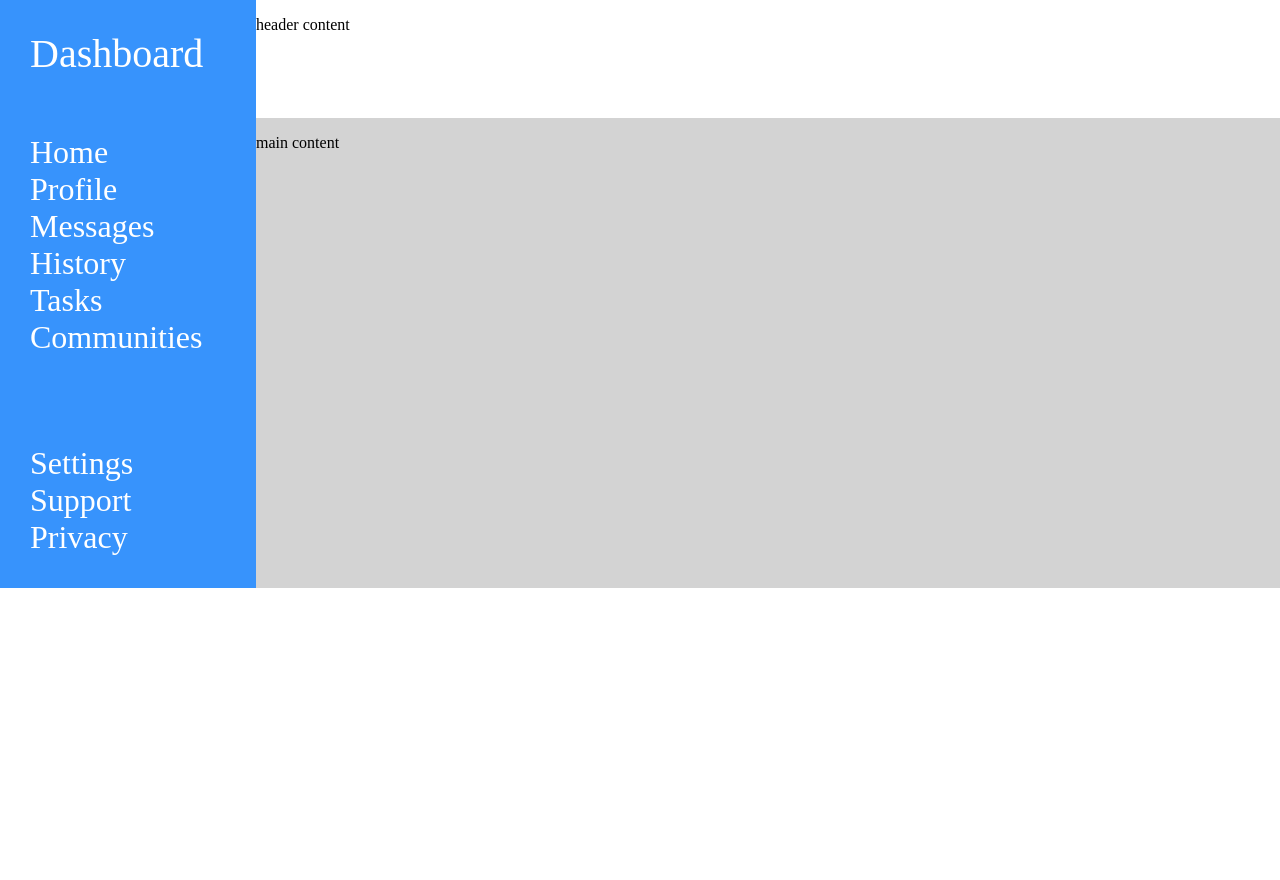
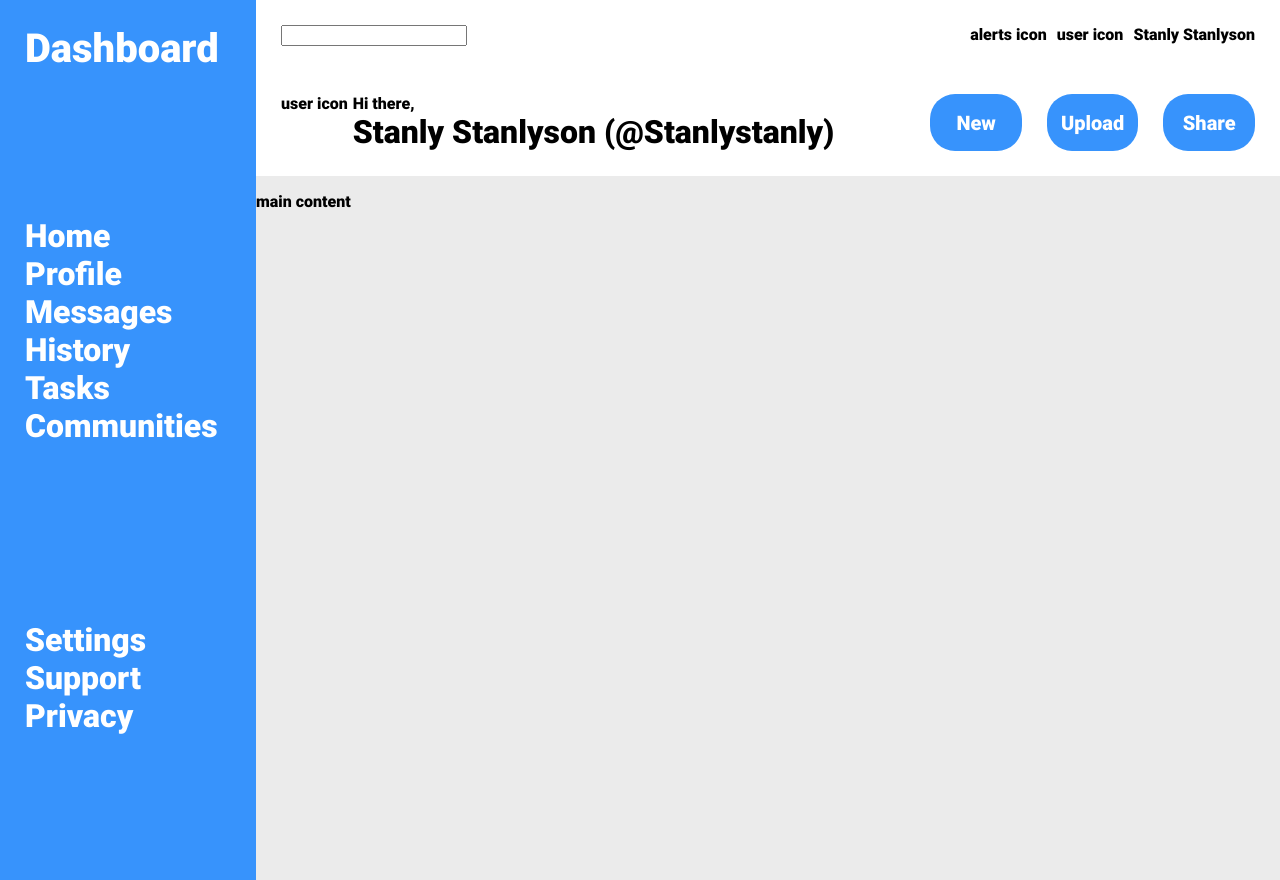
Before and after one commit to PeterHellmuth/admin-dashboard, a plain HTML site: page index.html in a window 1280 px wide. Before the commit the page ends 800 px from the top, so only its background shows below. Drawn offline with Linux system fonts and the light colour scheme.

Commit message:
Setup header layout

```diff
--- a/index.html
+++ b/index.html
@@ -9,7 +9,23 @@
 <body>
     <div class="container">
         <div class="header">
-            <p>header content</p>
+            <div class="search-bar">
+                <input type="text" name="search-bar" id="search-bar">
+            </div>
+            <div class="user-info">
+                <span>alerts icon</span>
+                <span>user icon</span>
+                <span>Stanly Stanlyson</span>
+            </div>
+            <div class="user-greeting">
+                <span>user icon</span>
+                <span>Hi there,<br><span class="username">Stanly Stanlyson (@Stanlystanly)</span></span>
+            </div>
+            <div class="controls">
+                <button>New</button>
+                <button>Upload</button>
+                <button>Share</button>
+            </div>
         </div>
         <div class="sidebar">
             <div class="main-logo">
--- a/styles.css
+++ b/styles.css
@@ -1,3 +1,11 @@
+@font-face{
+    font-family: 'roboto';
+    src: url('Roboto-Black.ttf');
+}
+*{
+    font-family: roboto, Arial, Helvetica, sans-serif;
+}
+
 ul{
     list-style-type: none;
     padding: 0px;
@@ -22,6 +30,41 @@ body{
     background-color: white;
     grid-row: 1/2;
     grid-column: 2/3;
+    box-shadow: 0px 10px 20px rgb(37, 37, 37);
+    display: grid;
+    grid-template-columns: 2fr 1fr;
+    padding: 25px;
+}
+
+
+.controls{
+    display: grid;
+    grid-template-columns: 1fr 1fr 1fr;
+    gap: 25px;
+}
+
+.controls>button{
+    background-color:rgb(55, 147, 252);
+    color: white;
+    border-radius: 25px;
+    border-style: none;
+    font-size: 20px;
+}
+
+.user-greeting{
+    display: flex;
+    gap: 5px;
+}
+.username{
+    font-size: 32px;
+}
+
+.user-info{
+    display:  flex;
+    justify-content: end;
+    gap: 10px;
+    align-items: center;
+    padding-bottom: 50px;
 }
 
 .sidebar{
@@ -33,8 +76,7 @@ body{
     display: grid;
     gap: 25px;
     align-items: start;
-    padding-left: 30px;
-    padding-top: 30px;
+    padding: 25px;
 }
 
 .main-logo{
@@ -42,7 +84,7 @@ body{
 }
 
 .main-content{
-    background-color: lightgray;
+    background-color: rgb(235, 235, 235);
     grid-row: 2/3;
     grid-column: 2/3;
 }
```
Also changed, not shown: Roboto-Black.ttf (added).
